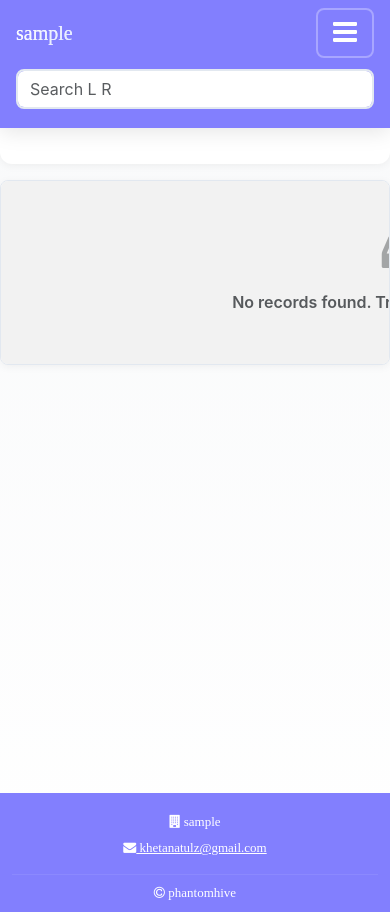
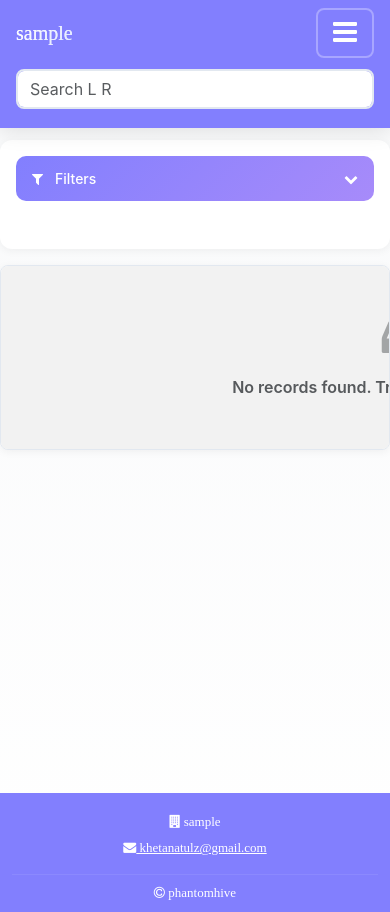
Before and after one commit to phantomhieve/cashcenter, a Django app: page /ledger/ in a window 390 px wide. Run offline with Django 3.2, Linux system fonts and the light colour scheme; the visitor is signed in with stand-in values (Sample User, id 1); data that the repository does not hold is empty; some libraries are stand-ins or nearby versions; some web fonts are replaced.

Commit message:
Fix mobile filter spacing under fixed navbar

```diff
--- a/django/static/library/css/main.css
+++ b/django/static/library/css/main.css
@@ -18,6 +18,18 @@ body {
     #body {
         padding-top: 65px !important;
         padding-bottom: 70px !important;
+    }
+}
+
+@media screen and (max-width: 1023.98px) {
+    #body {
+        padding-top: 120px !important;
+    }
+}
+
+@media screen and (max-width: 575.98px) {
+    #body {
+        padding-top: 140px !important;
     }
 }
 
```
